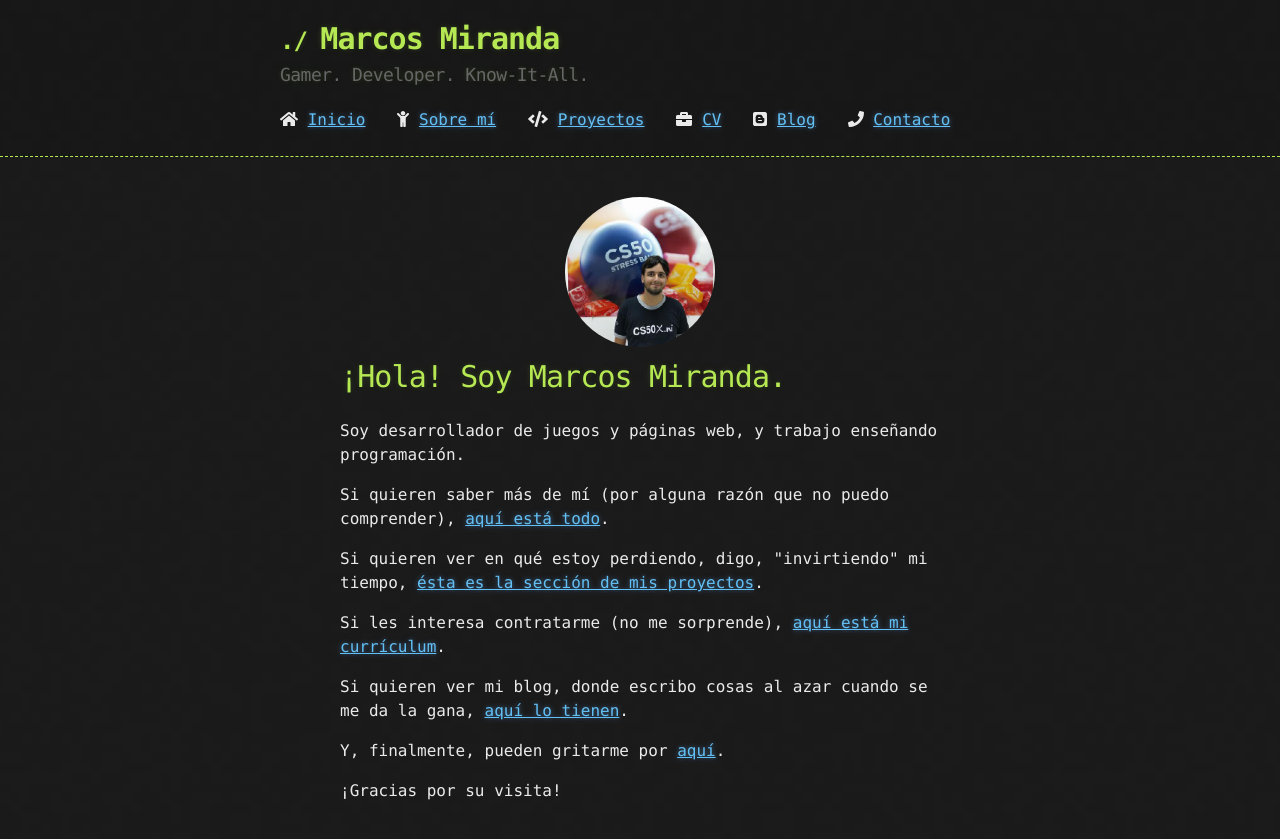
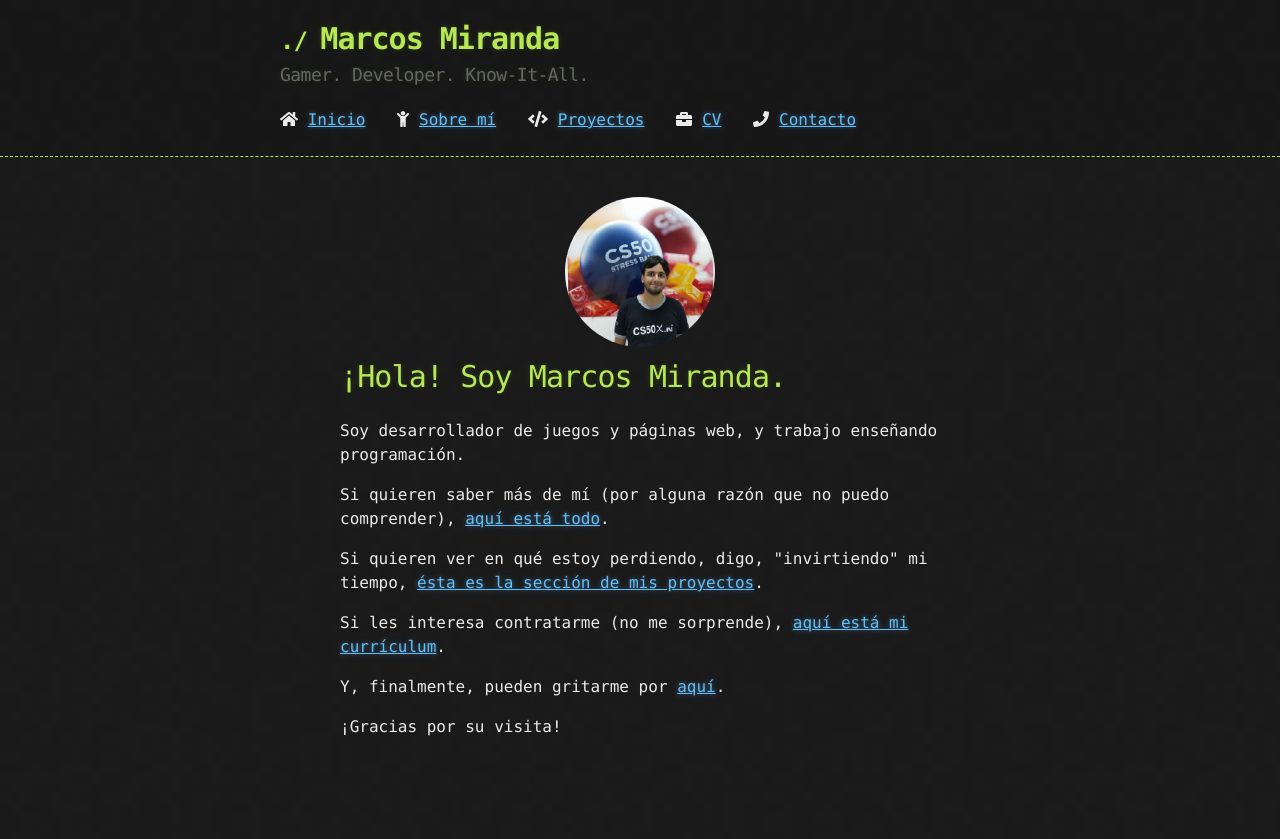
Before and after one commit to mimg2805/mimg2805.github.io, a Jekyll site: the page built from index.html, in a window 1280 px wide. Shown: the top 839 px of the page. Built offline with Jekyll 4.4.1, drawn with Linux system fonts in a browser that asks for light colours; nearby versions of some CDN libraries.

Commit message:
Deleted links to blog

```diff
--- a/_layouts/default.html
+++ b/_layouts/default.html
@@ -30,10 +30,6 @@
               <a href="/cv">CV</a>
             </div>
             <div>
-              <span class="fab fa-blogger"></span>
-              <a href="/blog">Blog</a>
-            </div>
-            <div>
               <span class="fas fa-phone"></span>
               <a href="/contact">Contacto</a>
             </div>
--- a/index.html
+++ b/index.html
@@ -14,8 +14,6 @@ title: Inicio
         <a href="/projects">ésta es la sección de mis proyectos</a>.</p>
     <p>Si les interesa contratarme (no me sorprende),
         <a href="/cv">aquí está mi currículum</a>.</p>
-    <p>Si quieren ver mi blog, donde escribo cosas al azar cuando se me da la gana,
-        <a href="/blog">aquí lo tienen</a>.</p>
     <p>Y, finalmente, pueden gritarme por
         <a href="/contact">aquí</a>.</p>
     <p>¡Gracias por su visita!</p>
```
